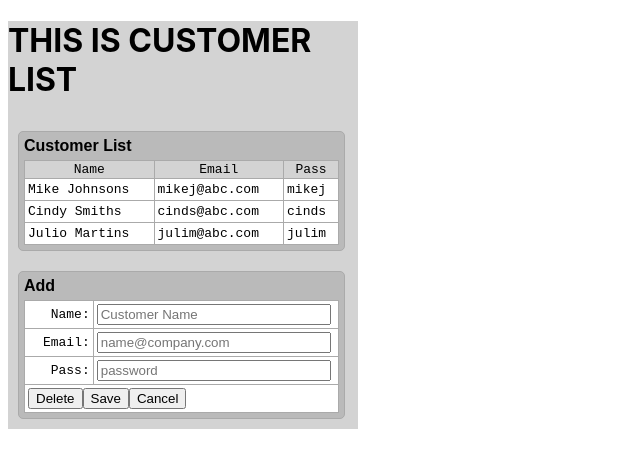
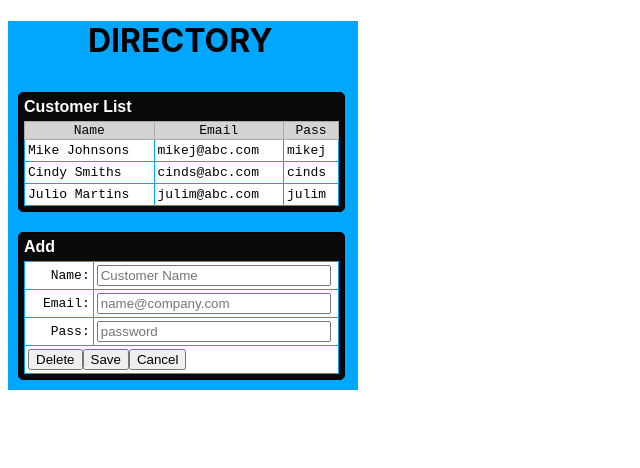
Before and after one commit to devDEVWENDY/FSE-phase2-option1, a React (Create React App) app: page / in a window 1280 px wide. Shown: the top 468 px of the page, without its empty margins (0-640 px from the left). Built offline with nearby package versions, Linux system fonts and the light colour scheme.

Commit message:
added css styling

```diff
--- a/src/App.css
+++ b/src/App.css
@@ -1,8 +1,13 @@
+h1 {
+    margin-left:80px;
+}
+
 h4 {
     margin: 0px;
     padding: 5px;
     padding-left: 0px;
     font-family: sans-serif;
+    color: white;
 }
 
 h5 {
@@ -25,7 +30,8 @@ input[type='text'], input[type='email']{
 table,
 td,
 tr {
-    border: 1.3px solid #aaa;
+    /* border: 1.3px solid #aaa; */
+    border: 1.3px solid rgb(0, 166, 255);
     border-collapse: collapse;
     padding: 3px;
 }
@@ -41,15 +47,19 @@ form{
 }
 
 div#root {
-    background-color: lightgrey;
+    /* background-color: lightgrey; */
+    background-color: rgb(0, 166, 255);
     width: 350px;
 }
 
 .boxed {
-    border: 1.5px solid #aaa;
+    /* border: 1.5px solid #aaa; */
+    /* border: 1.5px solid rgb(0, 166, 255); */
+    border: 1.5px solid black;
     width: 315px;
     margin: 10px;
-    background-color: #bababa;
+    /* background-color: #bababa; */
+    background-color: #090909;
     display: inline-block;
     border-radius: 5px;
     padding-left: 5px;;
--- a/src/components/CustomerList.js
+++ b/src/components/CustomerList.js
@@ -7,7 +7,7 @@ console.log(`PROPS ${props.customers}`)
 // tranferred the whole customers
     return(
         <div className='customers'>
-            <h1>THIS IS CUSTOMER LIST</h1>
+            <h1>DIRECTORY</h1>
 
             <div className="boxed" >
                 <h4>Customer List</h4>
```
